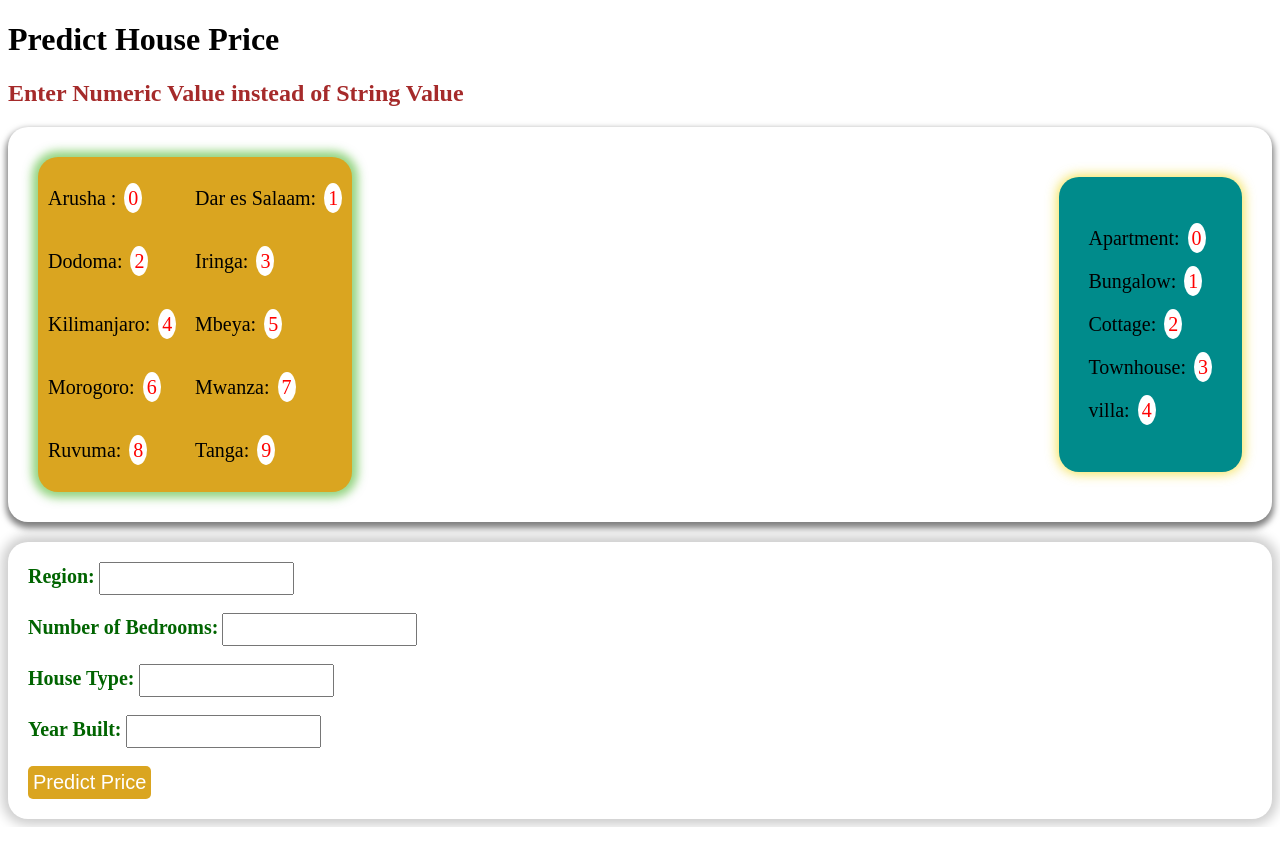
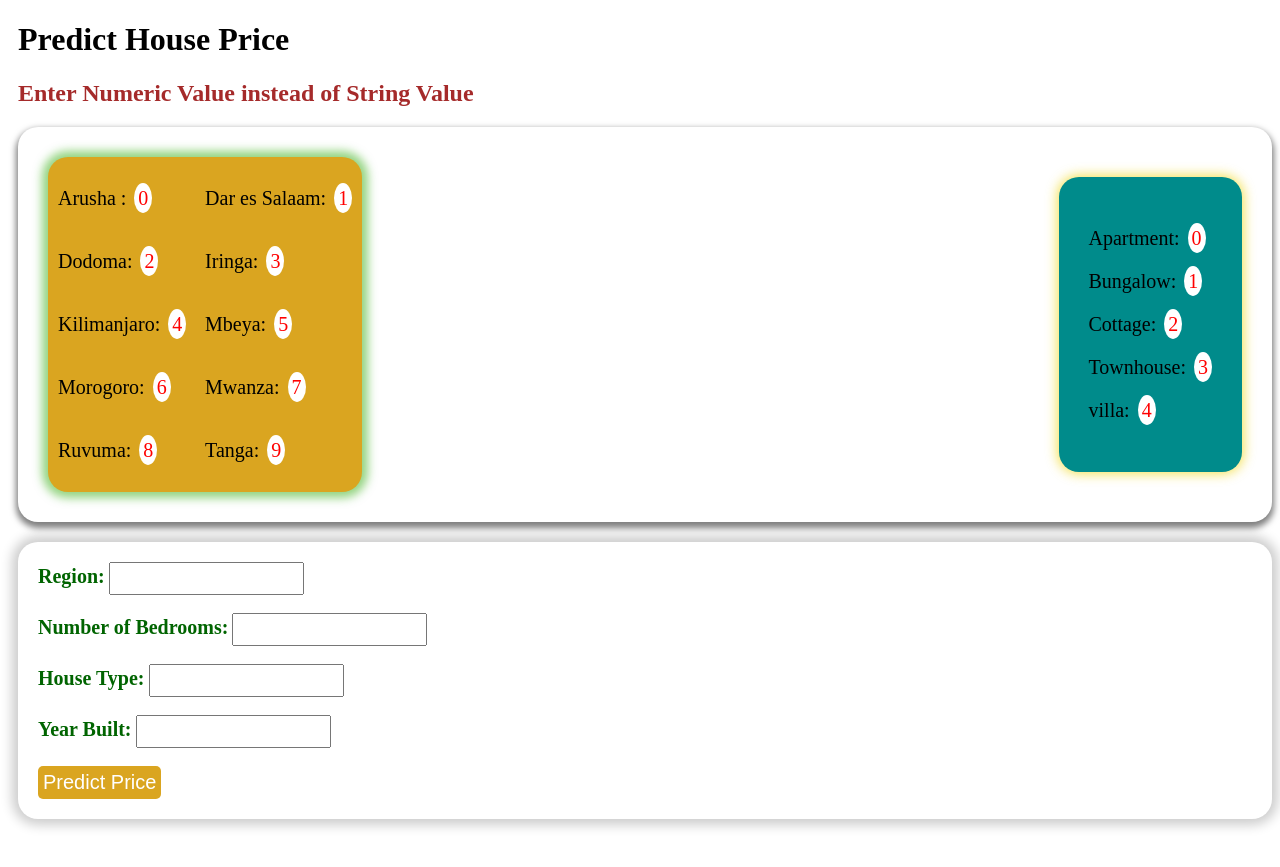
Before and after one commit to ABELY46/House_Price_model, a Flask app: page / in a window 1280 px wide. Before the commit the page ends 827 px from the top, so only its background shows below. Run offline with Flask 3, Linux system fonts and the light colour scheme; parts of the project's set-up code (start-up, migrations or seed data) failed here and were passed over.

Commit message:
Initial commit

```diff
--- a/templates/index.html
+++ b/templates/index.html
@@ -5,6 +5,12 @@
     <meta name="viewport" content="width=device-width, initial-scale=1.0">
     <title>House Price Prediction</title>
     <style>
+
+        body {
+            padding-bottom:40px;
+            padding-left:10px;
+            pdding_right:20px;
+        }
         .container {
             display: flex;
             justify-content: space-between;
```
